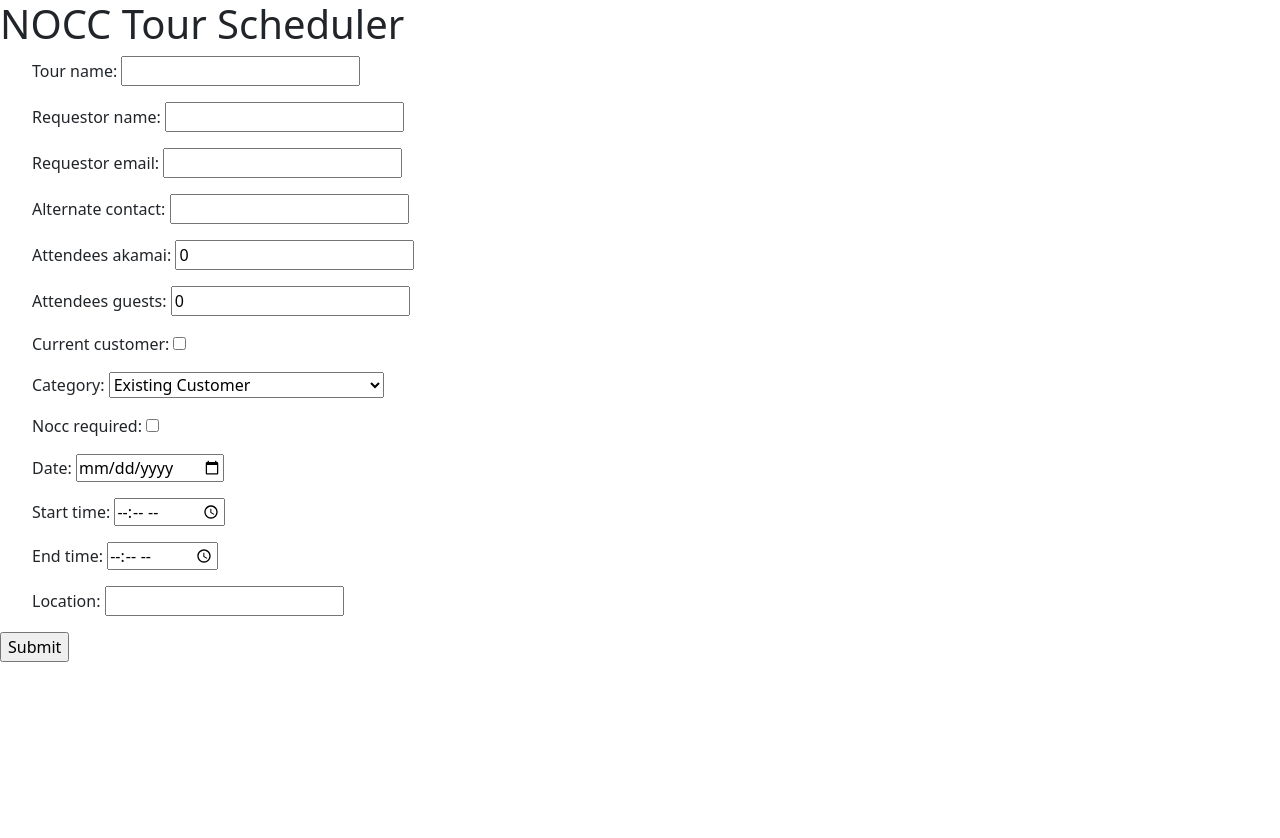
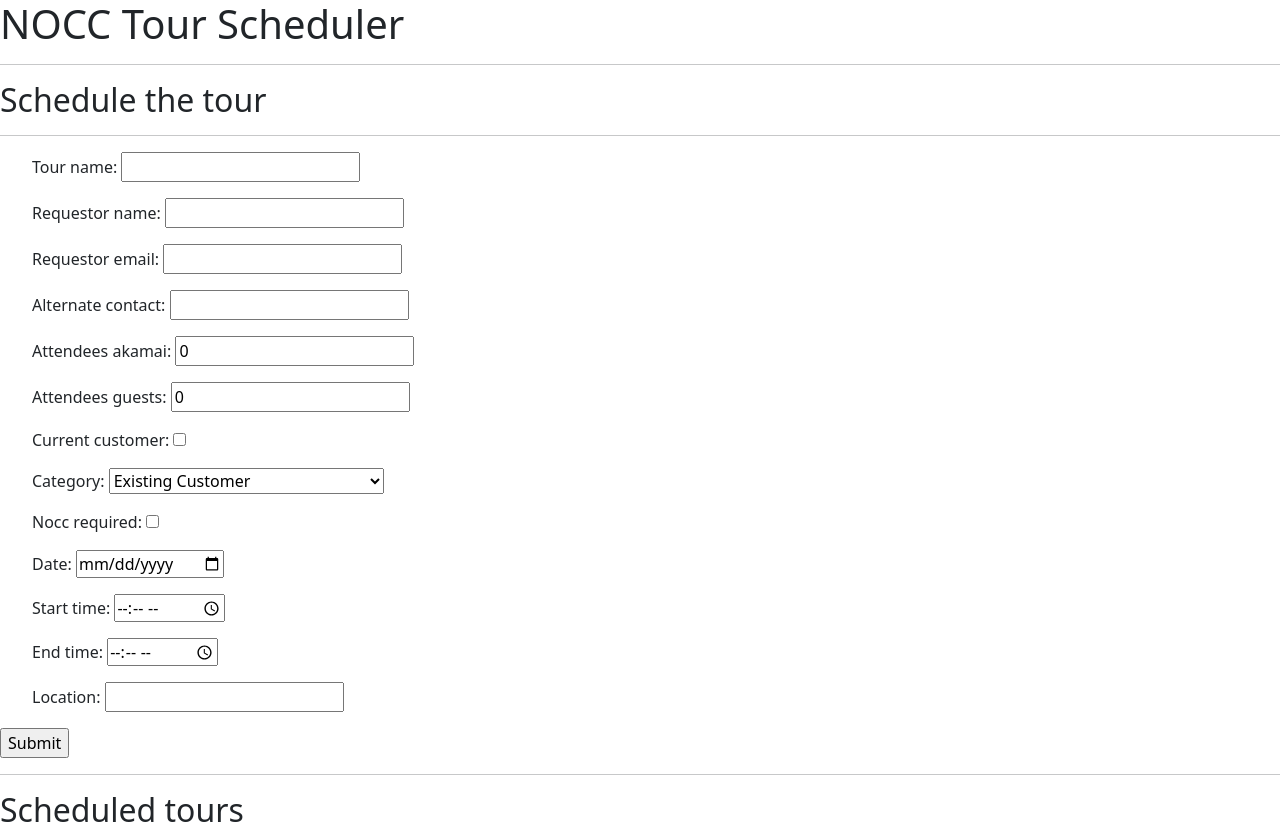
Before and after one commit to rysiekmirek/nocc-scheduler-app, a Django app: page /schedule-tour/ in a window 1280 px wide. Before the commit the page ends 662 px from the top, so only its background shows below. Run offline with Django 4.2, Linux system fonts and the light colour scheme.

Commit message:
index changes

```diff
--- a/templates/schedule-tour.html
+++ b/templates/schedule-tour.html
@@ -12,6 +12,9 @@
   <body>
 
     <h1>NOCC Tour Scheduler</h1>
+  <hr>
+    <h2>Schedule the tour</h2>
+  <hr>
     <form action="" method="post">
       {% csrf_token %}
       {% for field in form %}
@@ -20,6 +23,9 @@
       <input type="submit" value="Submit">
   </form>
 
+  <hr>
+
+  <h2>Scheduled tours</h2>
 
     <script src="https://cdn.jsdelivr.net/npm/bootstrap@5.2.2/dist/js/bootstrap.bundle.min.js" integrity="sha384-OERcA2EqjJCMA+/3y+gxIOqMEjwtxJY7qPCqsdltbNJuaOe923+mo//f6V8Qbsw3" crossorigin="anonymous"></script>
   </body>
```
